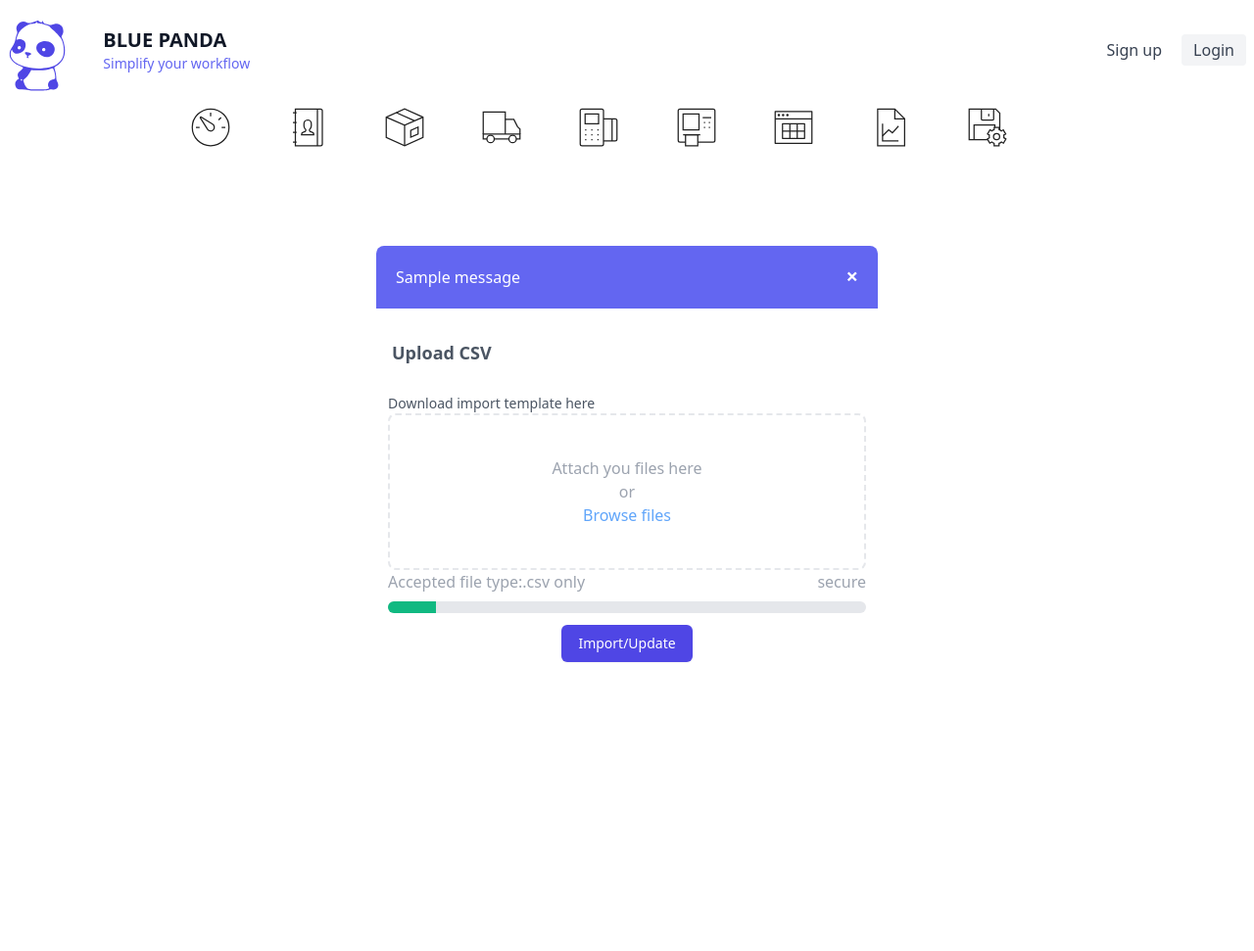
After one commit to Rayray3099/blue-panda, a Django app: template scheduler/templates/scheduler/schedule_upload.html in a window 1280 px wide. The commit adds this page. Shown: the whole page at 98% size. Run offline with Django 3.2, Linux system fonts and the light colour scheme; the template is opened without the code that fills it: most values are stand-ins (such as "Sample title", 1, 10 or a date in 2020); one stand-in notice (Sample message) is shown; lists and menus that the app fills with data are empty.

Commit message:
Add files via upload

```diff
--- a/scheduler/templates/scheduler/schedule_list.html
+++ b/scheduler/templates/scheduler/schedule_list.html
@@ -45,7 +45,7 @@
 
                 <li><a href="{% url 'scheduler:schedule-create' %}" class="block px-5 py-4 pr-5">Create new quote</a></li>
 
-                <li><a href="{% url 'scheduler:schedule-create' %}" class="block px-5 mb-4 pr-5">Upload CSV file</a></li>
+                <li><a href="{% url 'scheduler:schedule-upload' %}" class="block px-5 mb-4 pr-5">Upload CSV file</a></li>
 
 	          	  <form method="POST">
 	          	  {% csrf_token %}
@@ -195,13 +195,13 @@
 
               <th scope="col" class="px-6 py-3 text-left text-xs font-medium text-gray-500 uppercase tracking-wider">
 
-                Home Phone
+                User
 
               </th>
 
               <th scope="col" class="px-6 py-3 text-left text-xs font-medium text-gray-500 uppercase tracking-wider">
 
-                Status
+                Notes
 
               </th>
 
--- a/scheduler/templates/scheduler/schedule_list_note.html
+++ b/scheduler/templates/scheduler/schedule_list_note.html
@@ -24,7 +24,7 @@ textarea:focus, input:focus{
 
 <ul class="list-reset flex border-b">
   <li class="mr-1">
-    <a class="bg-white inline-block py-2 px-4 text-blue hover:text-blue-darker font-semibold" onclick="openTab('Detail')" href="{% url 'invoices:invoice-detail' object_list %}">Detail</a>
+    <a class="bg-white inline-block py-2 px-4 text-blue hover:text-blue-darker font-semibold" onclick="openTab('Detail')" href="{% url 'scheduler:schedule-update' object_list %}">Detail</a>
   </li>
   <li class="mr-1">
     <a class="bg-white inline-block border-l border-t border-r rounded-t py-2 px-4 text-blue-dark font-semibold" href="#">Notes</a>
--- /dev/null
+++ b/scheduler/templates/scheduler/schedule_upload.html
@@ -0,0 +1,105 @@
+{% extends "base.html" %}
+{% load static %}
+
+{% block content %}
+
+<style>
+
+.alert {
+  padding: 20px;
+  background-color: #f44336;
+  color: white;
+  opacity: 1;
+  transition: opacity 0.6s;
+  margin-bottom: 15px;
+}
+
+.alert.success {background-color: #4CAF50;}
+.alert.info {background-color: #6366F1;}
+.alert.warning {background-color: #ff9800;}
+
+.closebtn {
+  margin-left: 15px;
+  color: white;
+  font-weight: bold;
+  float: right;
+  font-size: 22px;
+  line-height: 20px;
+  cursor: pointer;
+  transition: 0.3s;
+}
+
+.closebtn:hover {
+  color: black;
+}
+
+</style>
+
+<div class="py-20 h-screen bg-white px-2">
+    <div class="max-w-md mx-auto bg-white rounded-lg overflow-hidden md:max-w-lg">
+        <div class="md:flex">
+
+            <div class="w-full">
+
+
+            {% if messages %}
+            <div class="alert info">
+                <span class="closebtn">&times;</span>
+                {% for message in messages %}
+                <div {% if message.tags %} class="{{ message.tags }}"{% endif %}>{{ message }}</div>
+                {% endfor %}
+            </div>
+            {% endif %}
+
+
+              <div class="p-4"> <span class="text-lg font-bold text-gray-600">Upload CSV</span> </div>
+                <div class="p-3"> <span class="text-sm text-gray-600">Download import template <a href="{% static 'data/lead_import_template.csv' %}">here</a></span>
+
+                    <div class="mb-2">
+                        <div class="relative h-40 rounded-lg border-dashed border-2 border-gray-200 bg-white flex justify-center items-center hover:cursor-pointer">
+                            <div class="absolute">
+                                <div class="flex flex-col items-center "> <i class="fa fa-cloud-upload fa-3x text-gray-200"></i> <span class="block text-gray-400 font-normal">Attach you files here</span> <span class="block text-gray-400 font-normal">or</span> <span class="block text-blue-400 font-normal">Browse files</span> </div>
+                            </div> <input type="file" form="import_csv_file" class="h-full w-full opacity-0" name="file">
+                        </div>
+                        <div class="flex justify-between items-center text-gray-400"> <span>Accepted file type:.csv only</span> <span class="flex items-center "><i class="fa fa-lock mr-1"></i> secure</span> </div>
+                    </div>
+
+		            <div class="h-3 relative max-w-xl rounded-full overflow-hidden">
+		                <div class="w-full h-full bg-gray-200 absolute"></div>
+		                <div class="h-full bg-green-500 absolute" style="width:{{ progress_bar }}%"></div>
+		            </div>
+
+
+                    <div class="mt-3 text-center pb-3">
+
+						<form method="POST" id="import_csv_file" type="file" name="file" enctype="multipart/form-data">
+						{% csrf_token %}
+
+            <input type="submit" name="import_csv" id="import_csv" value="Import/Update" class="inline-flex justify-center py-2 px-4 border border-transparent shadow-sm text-sm font-medium rounded-md text-white bg-indigo-600 hover:bg-indigo-700 focus:outline-none focus:ring-2 focus:ring-offset-2 focus:ring-indigo-500" data-dismiss="alert" aria-hidden="true">
+            </form>
+
+                    </div>
+
+                </div>
+
+            </div>
+
+        </div>
+    </div>
+</div>
+
+<script>
+var close = document.getElementsByClassName("closebtn");
+var i;
+
+for (i = 0; i < close.length; i++) {
+  close[i].onclick = function(){
+    var div = this.parentElement;
+    div.style.opacity = "0";
+    setTimeout(function(){ div.style.display = "none"; }, 600);
+  }
+}
+</script>
+
+
+{% endblock content %}
```
Also changed, not shown: scheduler/templates/scheduler/schedule_update.html (+153 -20 lines).
